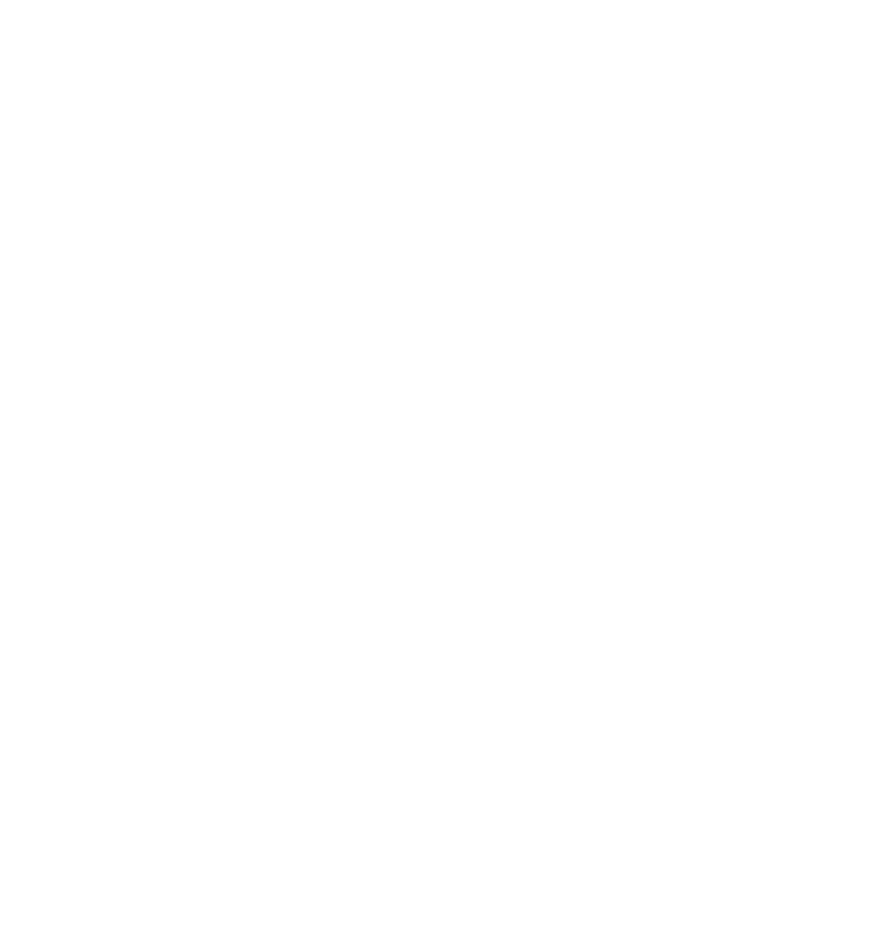
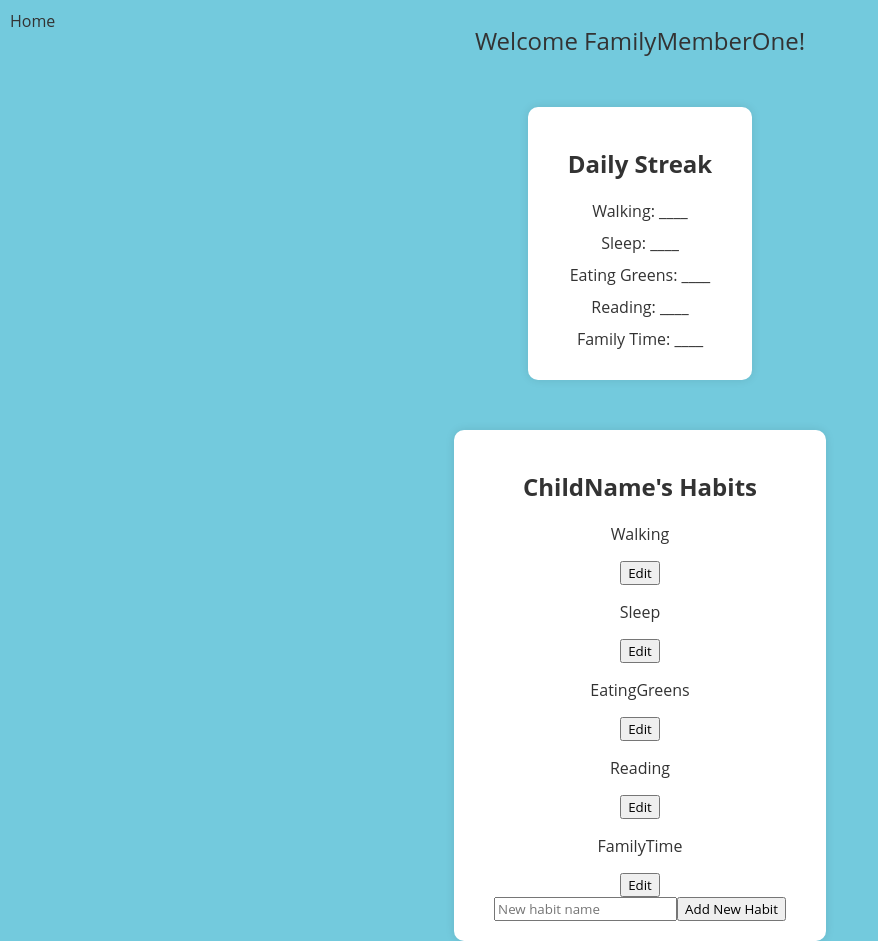
Before and after one commit to Hareem-K/HabitCircle_albertahealthhack, a React (Create React App) app in the folder habitcircle/: page /mainDashboard in a window 1280 px wide. Before the commit this address had no page. Shown: the whole page, without its empty margins (0-878 px from the left). Before the commit the page ends 800 px from the top, so only its background shows below. Built offline with nearby package versions, Linux system fonts and the light colour scheme.

Commit message:
main dashboard and starting admin page

```diff
--- a/habitcircle/src/App.css
+++ b/habitcircle/src/App.css
@@ -1,3 +1,11 @@
+:root {
+  --MainTurqoise: #73CADD;
+}
+
+* {
+  font-family: 'Open Sans', sans-serif;
+}
+
 .App {
   text-align: center;
 }
--- a/habitcircle/src/App.js
+++ b/habitcircle/src/App.js
@@ -1,12 +1,16 @@
 import './App.css';
 import { BrowserRouter as Router, Route, Routes } from 'react-router-dom';
 import WelcomePage from './Pages/WelcomePage';
+import AdminSignUp from './Pages/AdminSignUp';
+import MainDashboard from './Pages/MainDashboard';
 
 function App() {
   return (
     <Router>
       <Routes>
         <Route path="/" element={<WelcomePage />} />
+        <Route path="/Admin" element={<AdminSignUp />} />
+        <Route path="/mainDashboard" element={<MainDashboard />} />
       </Routes>
     </Router>
   );
--- a/habitcircle/src/Pages/AdminSignUp.js
+++ b/habitcircle/src/Pages/AdminSignUp.js
@@ -2,3 +2,48 @@
 //Generate Code
 //Share code
 //Go to Family Dashboard
+import React, { useState } from 'react';
+import './Styling/AdminSignUp.css';
+
+function AdminSignUp() {
+    const [generatedKey, setGeneratedKey] = useState('');
+    const [showDashboardButton, setShowDashboardButton] = useState(false);
+
+    const generateKey = () => {
+        // Simple key generation logic (for demonstration purposes)
+        const key = Math.random().toString(36).substring(2, 15);
+        setGeneratedKey(key);
+        setShowDashboardButton(true);
+    };
+
+    const handleShareCode = () => {
+        // Logic to share the generated key (for example, copy to clipboard)
+        navigator.clipboard.writeText(generatedKey).then(() => {
+            alert('Code copied to clipboard');
+        });
+    };
+
+    const goToDashboard = () => {
+        // Logic to navigate to the Family Dashboard
+        alert('Navigating to Family Dashboard');
+        // Implement actual navigation logic here
+    };
+
+    return (
+        <div className="admin-signup-container bg-special">
+            <h1 className='AdminTitle'>Admin Sign Up</h1>
+            <button onClick={generateKey}>Generate Code</button>
+            {generatedKey && (
+                <div>
+                    <p>Generated Key: {generatedKey}</p>
+                    <button onClick={handleShareCode}>Share Code</button>
+                    {showDashboardButton && (
+                        <button onClick={goToDashboard}>Go to Family Dashboard</button>
+                    )}
+                </div>
+            )}
+        </div>
+    );
+}
+
+export default AdminSignUp;
--- a/habitcircle/src/Pages/MainDashboard.js
+++ b/habitcircle/src/Pages/MainDashboard.js
@@ -1,3 +1,113 @@
 //Main Dashboard
 //Habit Streak
 //Navbar - home, family members, to-do list
+
+import React, { useState, useEffect } from 'react';
+import './Styling/MainDashboard.css';
+
+function MainDashboard() {
+    const initialDurations = {
+        walking: '',
+        sleep: '',
+        eatingGreens: '',
+        reading: '',
+        familyTime: ''
+    };
+
+    // Get saved durations from localStorage
+    const savedDurations = JSON.parse(localStorage.getItem('durations')) || initialDurations;
+
+    const [durations, setDurations] = useState(savedDurations);
+    const [editMode, setEditMode] = useState(
+        Object.keys(savedDurations).reduce((acc, habit) => {
+            acc[habit] = false;
+            return acc;
+        }, {})
+    );
+
+    const [newHabit, setNewHabit] = useState('');
+
+    useEffect(() => {
+        // Save durations to localStorage whenever it changes
+        localStorage.setItem('durations', JSON.stringify(durations));
+    }, [durations]);
+
+    const handleChange = (e) => {
+        const { name, value } = e.target;
+        setDurations({
+            ...durations,
+            [name]: value
+        });
+    };
+
+    const toggleEditMode = (habit) => {
+        setEditMode({
+            ...editMode,
+            [habit]: !editMode[habit]
+        });
+    };
+
+    const addNewHabit = () => {
+        if (newHabit.trim() && !durations[newHabit]) {
+            setDurations({
+                ...durations,
+                [newHabit]: ''
+            });
+            setEditMode({
+                ...editMode,
+                [newHabit]: true
+            });
+            setNewHabit('');
+        }
+    };
+
+    return (
+        <div className="main-dashboard">
+            <div className="navbar">
+                <a href="/">Home</a>
+            </div>
+            <p className="welcome-message">Welcome FamilyMemberOne!</p>
+            <div className="daily-streak">
+                <h2>Daily Streak</h2>
+                <p>Walking: ____</p>
+                <p>Sleep: ____</p>
+                <p>Eating Greens: ____</p>
+                <p>Reading: ____</p>
+                <p>Family Time: ____</p>
+            </div>
+
+            <div className="habits-bar">
+                <h2>ChildName's Habits</h2>
+                {Object.keys(durations).map(habit => (
+                    <div key={habit}>
+                        <p>{habit.charAt(0).toUpperCase() + habit.slice(1)}</p>
+                        {editMode[habit] ? (
+                            <input
+                                type="text"
+                                name={habit}
+                                value={durations[habit]}
+                                onChange={handleChange}
+                            />
+                        ) : (
+                            <span>{durations[habit]}</span>
+                        )}
+                        <button onClick={() => toggleEditMode(habit)}>
+                            {editMode[habit] ? 'Save' : 'Edit'}
+                        </button>
+                    </div>
+                ))}
+                <div>
+                    <input
+                        type="text"
+                        value={newHabit}
+                        onChange={(e) => setNewHabit(e.target.value)}
+                        placeholder="New habit name"
+                    />
+                    <button onClick={addNewHabit}>Add New Habit</button>
+                </div>
+            </div>
+        </div>
+    );
+}
+
+export default MainDashboard;
--- /dev/null
+++ b/habitcircle/src/Pages/Styling/AdminSignUp.css
@@ -0,0 +1,33 @@
+.admin-signup-container {
+    display: flex;
+    flex-direction: column;
+    align-items: center;
+    justify-content: center;
+    height: 100vh;
+    background-color: #f0f0f0; /* Default background color */
+}
+
+.admin-signup-container.bg-special {
+    background-color: var(--MainTurqoise); /* Light blue background color */
+}
+
+.admin-signup-container h1 {
+    font-size: 2em;
+    margin-bottom: 20px;
+}
+
+.admin-signup-container button {
+    margin: 10px;
+    padding: 10px 20px;
+    font-size: 1em;
+    cursor: pointer;
+}
+
+.admin-signup-container p {
+    font-size: 1.2em;
+    margin: 10px 0;
+}
+
+.AdminTitle {
+    color: #2A8EA4;
+}
--- /dev/null
+++ b/habitcircle/src/Pages/Styling/MainDashboard.css
@@ -0,0 +1,55 @@
+/* Styling/MainDashboard.css */
+.main-dashboard {
+    background-color: #73CADD;
+
+    display: flex;
+    flex-direction: column;
+    align-items: center;
+    justify-content: center;
+    color: #333333; /* Darker color for better contrast */
+    font-family: Arial, sans-serif;
+}
+
+.welcome-message {
+    margin-bottom: 50px;
+    font-size: 24px;
+}
+
+.daily-streak {
+    background-color: white;
+    color: #333333;
+    padding: 20px 40px;
+    border-radius: 10px;
+    box-shadow: 0px 0px 10px rgba(0, 0, 0, 0.1);
+    text-align: center;
+}
+
+.daily-streak p {
+    margin: 10px 0;
+}
+
+.navbar {
+    position: absolute;
+    top: 10px;
+    left: 10px;
+}
+
+.navbar a {
+    color: #333333;
+    text-decoration: none;
+    margin-right: 20px;
+}
+
+.navbar a:hover {
+    text-decoration: underline;
+}
+
+.habits-bar {
+    background-color: white;
+    color: #333333;
+    padding: 20px 40px;
+    border-radius: 10px;
+    box-shadow: 0px 0px 10px rgba(0, 0, 0, 0.1);
+    text-align: center;
+    margin-top:50px;
+}
```
